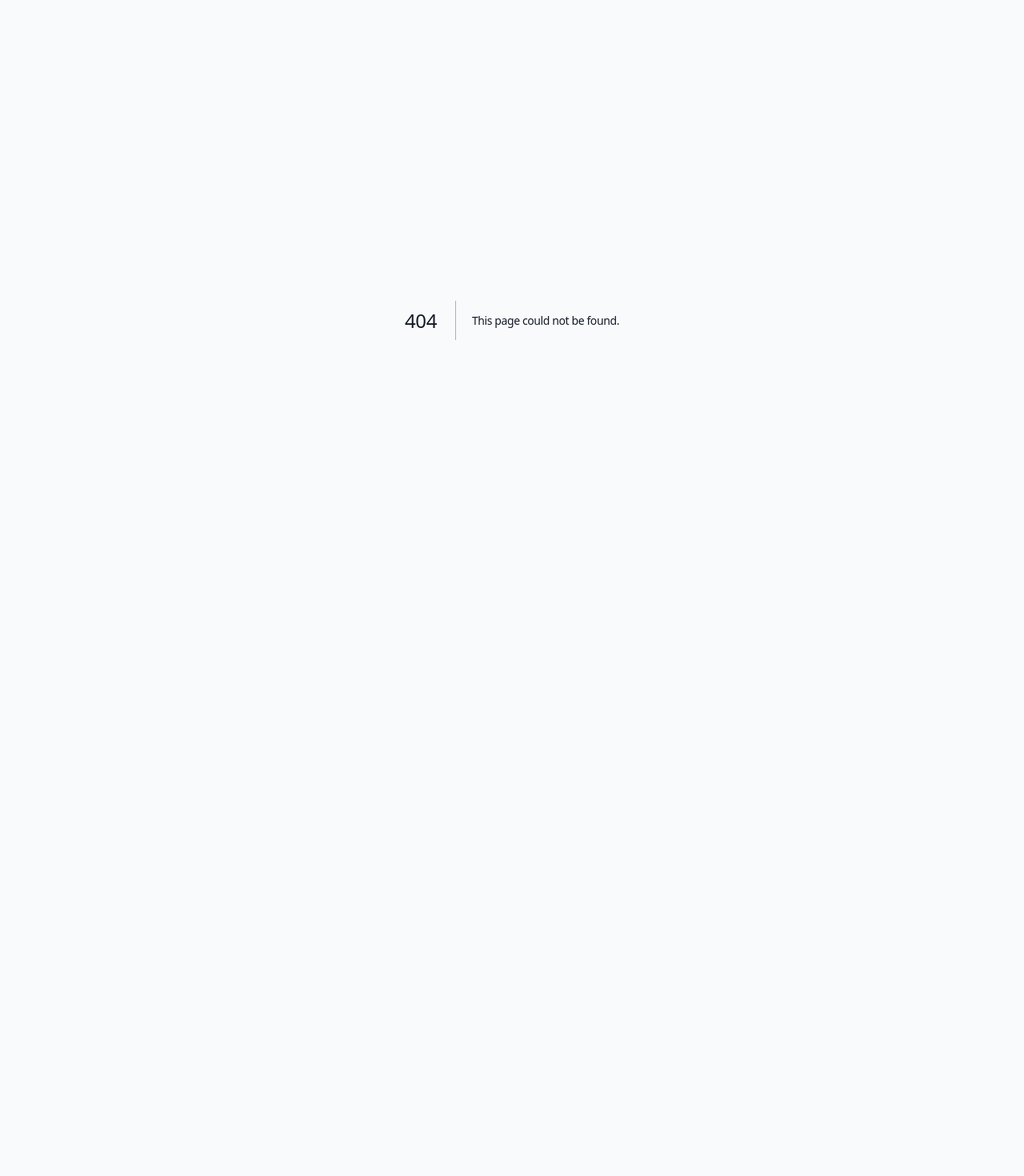
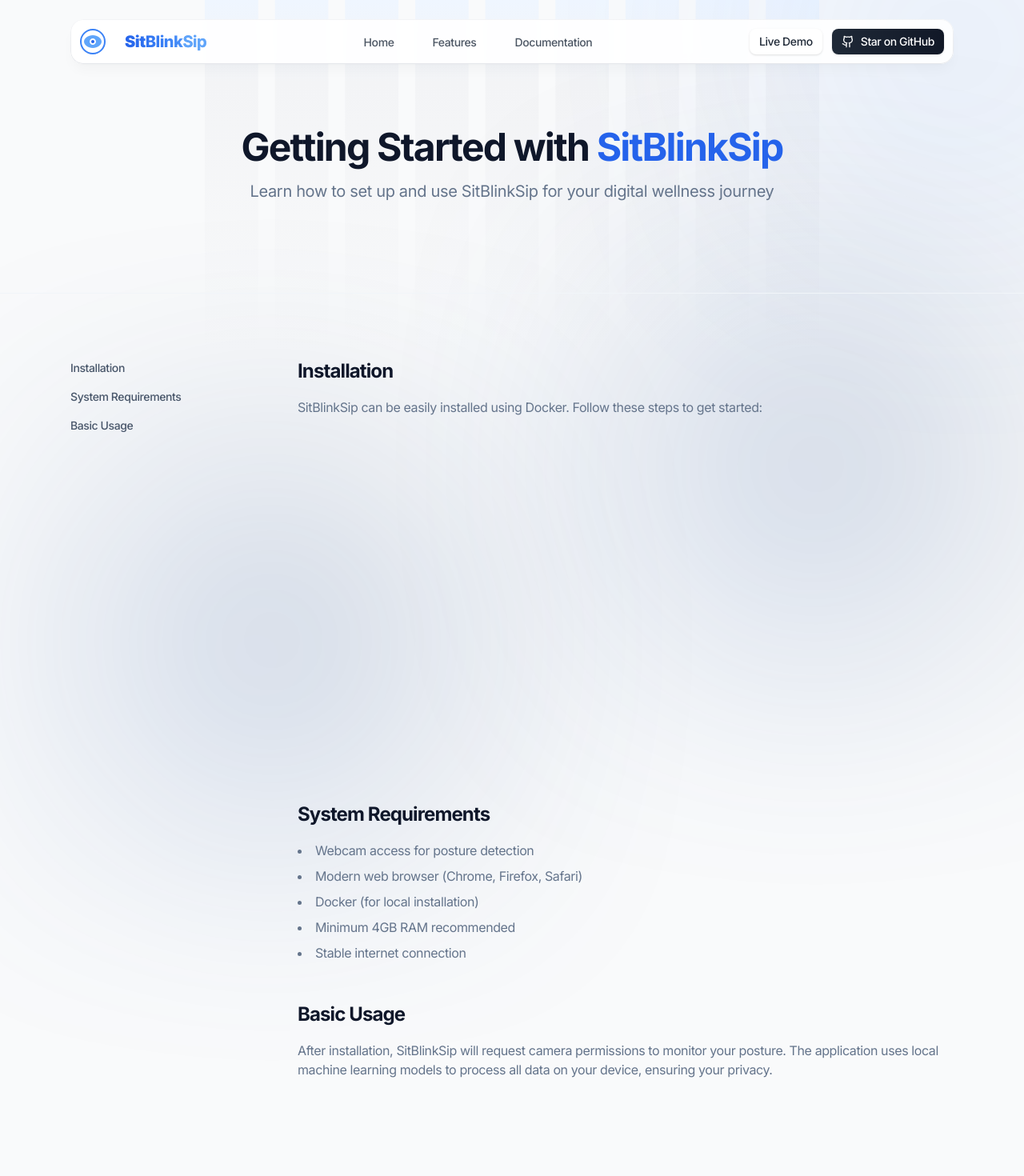
Before and after one commit to ishworrsubedii/SitBlinkSip, a Next.js app in the folder frontend/: page /docs in a window 1280 px wide. Before the commit this address had no page. Shown: the top 1470 px of the page at 80% size. Before the commit the page ends 800 px from the top, so only its background shows below. Built offline with nearby package versions, Linux system fonts and the light colour scheme.

Commit message:
add: documentation page

```diff
--- /dev/null
+++ b/frontend/app/docs/page.tsx
@@ -0,0 +1,165 @@
+import PageIllustration from "@/components/page-illustration";
+import Header from "@/components/ui/header";
+import Footer from "@/components/ui/footer";
+
+export const metadata = {
+  title: 'Documentation - SitBlinkSip',
+  description: 'Setup and usage documentation for SitBlinkSip application.',
+};
+
+export default function Documentation() {
+  return (
+    <>
+      <Header />
+
+      <main className="relative">
+        <PageIllustration />
+
+        {/* Hero section */}
+        <section className="relative">
+          <div className="mx-auto max-w-6xl px-4 sm:px-6">
+            <div className="pt-32 pb-12 md:pt-40 md:pb-20">
+              <div className="text-center">
+                <h1 className="text-4xl md:text-5xl font-bold text-slate-900 mb-4">
+                  Getting Started with
+                  <span className="text-blue-600"> SitBlinkSip</span>
+                </h1>
+                <p className="text-xl text-slate-500 mb-8">
+                  Learn how to set up and use SitBlinkSip for your digital wellness journey
+                </p>
+              </div>
+            </div>
+          </div>
+        </section>
+
+        {/* Documentation content */}
+        <section className="relative border-t border-slate-100">
+          <div className="mx-auto max-w-6xl px-4 sm:px-6 py-12 md:py-20">
+            <div className="grid md:grid-cols-12 gap-8">
+              {/* Sidebar */}
+              <div className="md:col-span-3">
+                <nav className="sticky top-24">
+                  <ul className="space-y-3">
+                    <li>
+                      <a href="#installation" className="text-sm font-medium text-slate-600 hover:text-blue-500">
+                        Installation
+                      </a>
+                    </li>
+                    <li>
+                      <a href="#requirements" className="text-sm font-medium text-slate-600 hover:text-blue-500">
+                        System Requirements
+                      </a>
+                    </li>
+                    <li>
+                      <a href="#usage" className="text-sm font-medium text-slate-600 hover:text-blue-500">
+                        Basic Usage
+                      </a>
+                    </li>
+                  </ul>
+                </nav>
+              </div>
+
+              {/* Main content */}
+              <div className="md:col-span-9">
+                {/* Installation section */}
+                <div id="installation" className="mb-12">
+                  <h2 className="text-2xl font-bold text-slate-900 mb-4">Installation</h2>
+                  <p className="text-slate-500 mb-6">
+                    SitBlinkSip can be easily installed using Docker. Follow these steps to get started:
+                  </p>
+
+
+                </div>
+                <div className="mx-auto max-w-3xl" data-aos="zoom-y-out" data-aos-delay={600}>
+  <div className="relative aspect-video rounded-2xl bg-[#1E1E1E] px-5 py-3 shadow-2xl">
+    {/* Mac-style Terminal Header */}
+    <div className="relative mb-6 flex items-center">
+      <div className="absolute flex gap-1.5">
+        <div className="h-3 w-3 rounded-full bg-[#FF605C]"></div>
+        <div className="h-3 w-3 rounded-full bg-[#FFBD44]"></div>
+        <div className="h-3 w-3 rounded-full bg-[#00CA4E]"></div>
+      </div>
+      <div className="mx-auto text-[13px] font-medium text-gray-400">
+        sitblinksip — setup
+      </div>
+    </div>
+
+    {/* Terminal Content */}
+    <div className="font-mono text-[15px] [&_span]:opacity-0">
+      <span className="animate-[code-1_15s_infinite] text-white">
+        $ docker pull ishworrsubedii/sitblinksip
+      </span>
+      <br />
+      <span className="animate-[code-2_15s_infinite] text-gray-400">
+        Using default tag: latest
+      </span>
+      <br />
+      <span className="animate-[code-3_15s_infinite] text-gray-400">
+        latest: Pulling from ishworrsubedii/sitblinksip
+      </span>
+      <br />
+      <span className="animate-[code-4_15s_infinite] text-gray-400">
+        8b752a1a5ff2: Pulling fs layer
+      </span>
+      <br />
+      <span className="animate-[code-5_15s_infinite] text-gray-400">
+        67a4178b7d47: Pull complete
+      </span>
+      <br />
+      <span className="animate-[code-6_15s_infinite] text-gray-400">
+        Status: Downloaded newer image
+      </span>
+      <br />
+      <span className="animate-[code-7_15s_infinite] text-white">
+        $ docker run -p 8000:8000 ishworrsubedii/sitblinksip
+      </span>
+      <br />
+      <span className="animate-[code-8_15s_infinite] text-emerald-400">
+        ✨ Server started successfully
+      </span>
+      <br />
+      <span className="animate-[code-9_15s_infinite] text-emerald-400">
+        🚀 Application running at http://localhost:8000
+      </span>
+      <br />
+      <span className="animate-[code-10_15s_infinite] text-blue-400">
+        📊 View analytics: http://localhost:8000/dashboard
+      </span>
+    </div>
+  </div>
+</div>
+
+                {/* Requirements section */}
+                <div id="requirements" className="mb-12">
+                  <h2 className="text-2xl font-bold text-slate-900 mb-4">System Requirements</h2>
+                  <ul className="list-disc list-inside space-y-2 text-slate-500">
+                    <li>Webcam access for posture detection</li>
+                    <li>Modern web browser (Chrome, Firefox, Safari)</li>
+                    <li>Docker (for local installation)</li>
+                    <li>Minimum 4GB RAM recommended</li>
+                    <li>Stable internet connection</li>
+                  </ul>
+                </div>
+
+                {/* Usage section */}
+                <div id="usage" className="mb-12">
+                  <h2 className="text-2xl font-bold text-slate-900 mb-4">Basic Usage</h2>
+                  <div className="prose prose-slate max-w-none">
+                    <p className="text-slate-500 mb-4">
+                      After installation, SitBlinkSip will request camera permissions to monitor your posture.
+                      The application uses local machine learning models to process all data on your device,
+                      ensuring your privacy.
+                    </p>
+
+                  </div>
+                </div>
+              </div>
+            </div>
+          </div>
+        </section>
+      </main>
+
+      <Footer border={true} />
+    </>
+  );
+}
```
